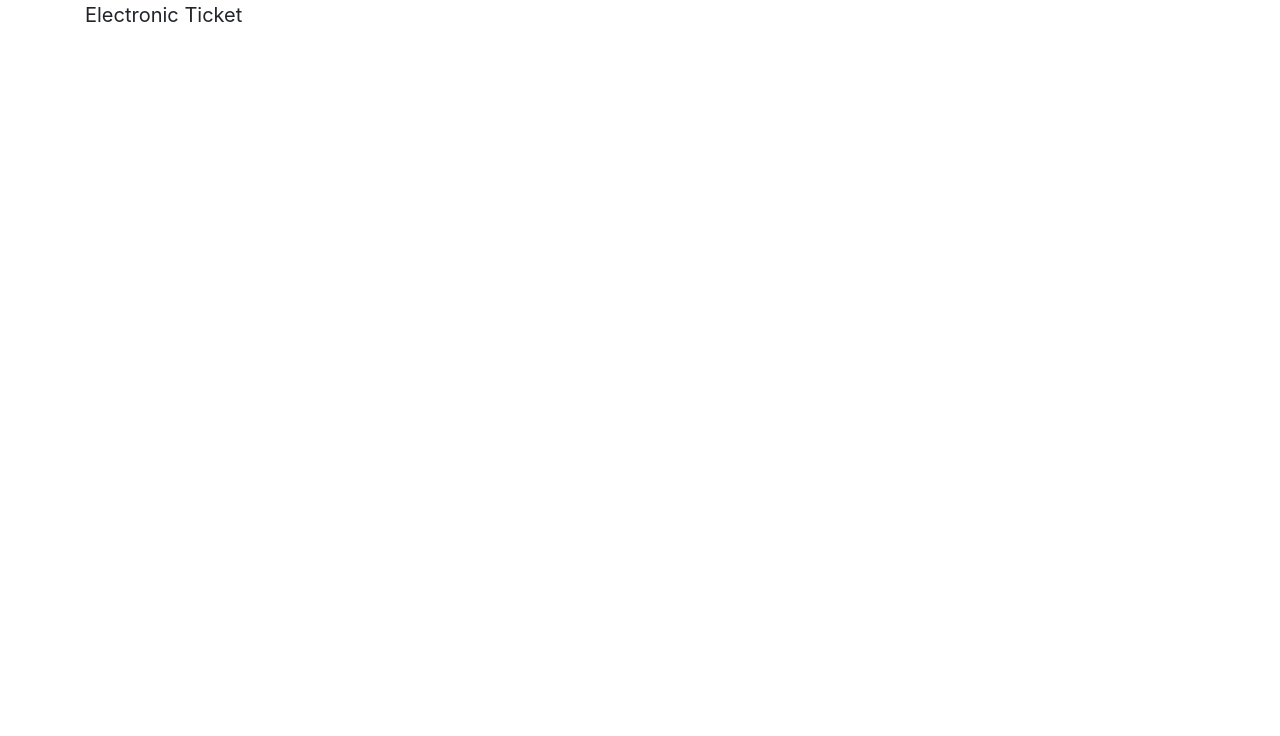
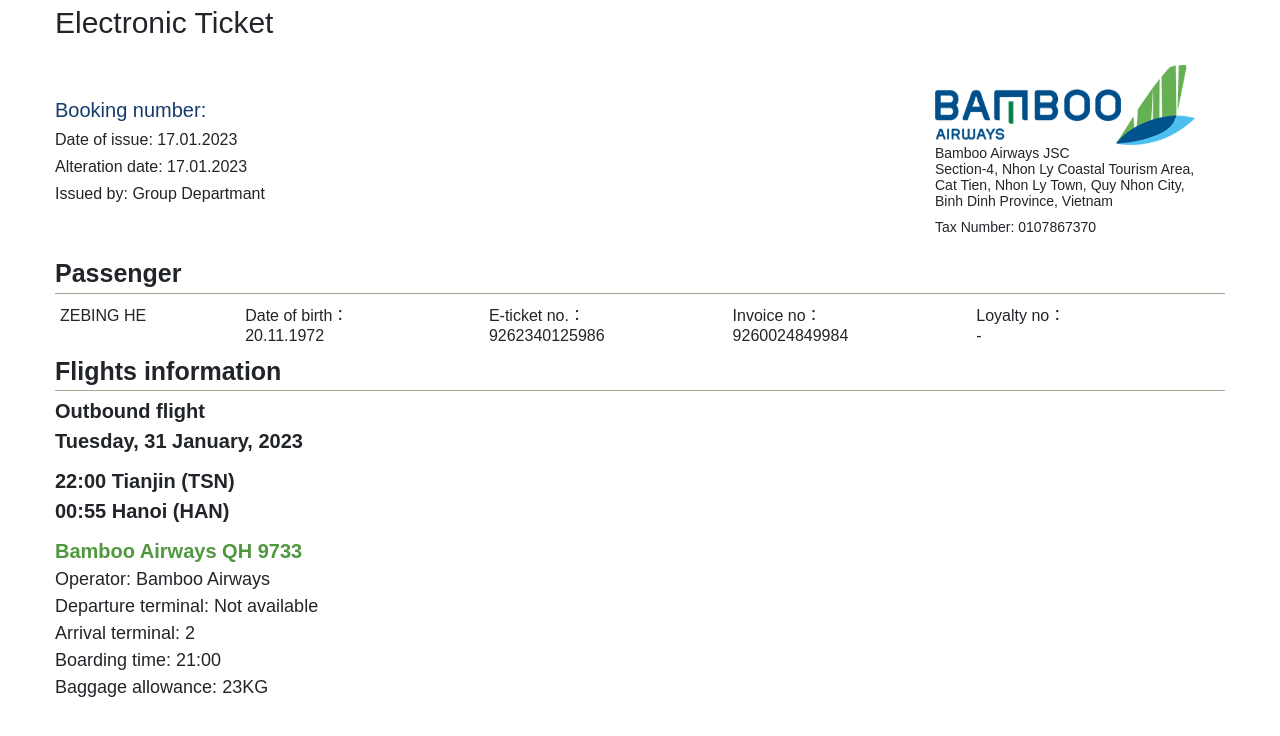
Before and after one commit to Derscription/2023-01-19-, a plain HTML site: page detail.html in a window 1280 px wide. Drawn offline with Linux system fonts and the light colour scheme.

Commit message:
结果也

```diff
--- a/css/detail.css
+++ b/css/detail.css
@@ -1,7 +1,235 @@
 .container {
-	width: 1200px;
+	max-width: 1200px;
 }
 
 .container .top .title {
-	font-size: 0.1563rem;
+	font-size: 8vw;
 }
+
+.container .detail {
+	display: flex;
+	justify-content: space-between;
+	align-items: center;
+	margin: 5.3333vw 0;
+}
+
+.container .detail .left {
+	width: 80vw;
+	max-width: 80vw;
+}
+
+.container .detail .left .number {
+	color: #153c6d;
+	font-size: 5.3333vw;
+}
+
+.container .detail .left .item {
+	font-size: 4.2667vw;
+	margin-top: 0.8vw;
+}
+
+.container .detail .right {
+	width: 80vw;
+	max-width: 80vw;
+}
+
+.container .detail .right .top img {
+	width: 69.3333vw;
+	height: 21.3333vw;
+}
+
+.container .detail .right .text {
+	font-size: 3.7333vw;
+	line-height: 4.2667vw;
+}
+
+.container .detail .right .text.last {
+	margin-top: 2.6667vw;
+}
+
+.container .table {
+	margin-bottom: 0;
+}
+
+.container .table .header {
+	font-size: 6.6667vw;
+	font-weight: bold;
+}
+
+.container .table .box {
+	display: flex;
+	flex-direction: column;
+	padding: 2.6667vw 1.3333vw 1.3333vw;
+	border: 0.2667vw solid #9ca993;
+	border-left: none;
+	border-right: none;
+	border-bottom: none;
+	font-size: 4.2667vw;
+}
+
+.container .table .box .name {
+	width: 100vw;
+	padding-bottom: 5.3333vw;
+}
+
+.container .table .box .time,
+.container .table .box .e-ticket,
+.container .table .box .invoice-no,
+.container .table .box .loyalty-no {
+	display: flex;
+	width: 100vw;
+	padding-bottom: 5.3333vw;
+}
+
+.container .table .nameBottom {
+	border-bottom: 0.2667vw solid #9ca993;
+	font-size: 6.6667vw;
+	font-weight: bold;
+}
+
+.container .info {
+	margin-top: 1.3333vw;
+	margin-bottom: 5.3333vw;
+}
+
+.container .info .bold {
+	font-size: 5.3333vw;
+	font-weight: bold;
+}
+
+.container .info .paddingBottom {
+	padding-bottom: 2.6667vw;
+}
+
+.container .info .green {
+	font-size: 5.3333vw;
+	font-weight: bold;
+	color: #50983f;
+}
+
+.container .info .content {
+	font-size: 4.8vw;
+}
+
+@media (min-width: 577px) {
+	.container {
+		width: auto;
+	}
+
+	.container .top .title {
+		font-size: 30px;
+	}
+
+	.container .detail {
+		display: flex;
+		justify-content: space-between;
+		align-items: center;
+		margin: 20px 0;
+	}
+
+	.container .detail .left {
+		padding: 0 0;
+	}
+
+	.container .detail .left .number {
+		color: #153c6d;
+		font-size: 20px;
+	}
+
+	.container .detail .left .item {
+		font-size: 16px;
+		margin-top: 3px;
+	}
+
+	.container .detail .right {
+		max-width: 290px;
+		width: 290px;
+		padding: 0 0;
+	}
+
+	.container .detail .right .top img {
+		width: 260px;
+		height: 80px;
+	}
+
+	.container .detail .right .text {
+		font-size: 14px;
+		line-height: 16px;
+	}
+
+	.container .detail .right .text.last {
+		margin-top: 10px;
+	}
+
+	.container .table {
+		margin-bottom: 0;
+	}
+
+	.container .table .header {
+		font-size: 25px;
+		font-weight: bold;
+	}
+
+	.container .table .box {
+		display: flex;
+		flex-direction: row;
+		justify-content: space-between;
+		padding: 10px 5px 5px;
+		border: 1px solid #9ca993;
+		border-left: none;
+		border-right: none;
+		border-bottom: none;
+		font-size: 16px;
+	}
+
+	.container .table .box .bottom {
+		position: absolute;
+		top: 20px;
+		height: 20px;
+	}
+
+	.container .table .box .name {
+		position: relative;
+		width: 190px;
+		padding-bottom: 20px;
+	}
+
+	.container .table .box .time,
+	.container .table .box .e-ticket,
+	.container .table .box .invoice-no,
+	.container .table .box .loyalty-no {
+		position: relative;
+		width: 250px;
+		padding-bottom: 20px;
+	}
+
+	.container .table .nameBottom {
+		border-bottom: 1px solid #9ca993;
+		font-size: 25px;
+		font-weight: bold;
+	}
+
+	.container .info {
+		margin-top: 5px;
+		margin-bottom: 20px;
+	}
+
+	.container .info .bold {
+		font-size: 20px;
+		font-weight: bold;
+	}
+
+	.container .info .paddingBottom {
+		padding-bottom: 10px;
+	}
+
+	.container .info .green {
+		font-size: 20px;
+		font-weight: bold;
+		color: #50983f;
+	}
+
+	.container .info .content {
+		font-size: 18px;
+	}
+}
--- a/css/index.css
+++ b/css/index.css
@@ -1,3 +1,4 @@
 body {
 	background-color: #ffffff;
+	font-family: "urw-din", Arial, sans-serif;
 }
--- a/detail.html
+++ b/detail.html
@@ -18,6 +18,70 @@
 			<div class="top">
 				<div class="title">Electronic Ticket</div>
 			</div>
+			<div class="detail row">
+				<div class="left col-12 col-sm-6 col-md-6 col-lg-6 col-xl-6">
+					<div class="number">
+						Booking number: <span class="hangban"></span>
+					</div>
+					<div class="item">Date of issue: 17.01.2023</div>
+					<div class="item">Alteration date: 17.01.2023</div>
+					<div class="item">Issued by: Group Departmant</div>
+				</div>
+
+				<div class="right col-12 col-sm-6 col-md-6 col-lg-6 col-xl-6">
+					<div class="top">
+						<img src="./img/logo.png" alt="" />
+					</div>
+					<div class="text">Bamboo Airways JSC</div>
+					<div class="text">Section-4, Nhon Ly Coastal Tourism Area,</div>
+					<div class="text">Cat Tien, Nhon Ly Town, Quy Nhon City,</div>
+					<div class="text">Binh Dinh Province, Vietnam</div>
+					<div class="text last">
+						Tax Number: <span class="number">0107867370</span>
+					</div>
+				</div>
+			</div>
+			<div class="table">
+				<div class="header">Passenger</div>
+				<div class="box">
+					<div class="name">ZEBING HE</div>
+					<div class="time">
+						<div class="top">Date of birth：</div>
+						<div class="bottom">20.11.1972</div>
+					</div>
+					<div class="e-ticket">
+						<div class="top">E-ticket no.：</div>
+						<div class="bottom">9262340125986</div>
+					</div>
+					<div class="invoice-no">
+						<div class="top">Invoice no：</div>
+						<div class="bottom">9260024849984</div>
+					</div>
+					<div class="loyalty-no">
+						<div class="top">Loyalty no：</div>
+						<div class="bottom">-</div>
+					</div>
+				</div>
+				<div class="nameBottom">Flights information</div>
+			</div>
+			<div class="info">
+				<div class="bold">Outbound flight</div>
+				<div class="bold paddingBottom">Tuesday, 31 January, 2023</div>
+				<div class="bold">22:00 Tianjin (TSN)</div>
+				<div class="bold paddingBottom">00:55 Hanoi (HAN)</div>
+				<div class="green">Bamboo Airways QH 9733</div>
+				<div class="content">Operator: <span>Bamboo Airways</span></div>
+				<div class="content">
+					Departure terminal: <span>Not available</span>
+				</div>
+				<div class="content">Arrival terminal: <span>2</span></div>
+				<div class="content">Boarding time: <span>21:00</span></div>
+				<div class="content">Baggage allowance: <span>23KG</span></div>
+			</div>
+
+			<div class="otherInfo">
+				<div class="header"></div>
+			</div>
 		</div>
 	</body>
 </html>
```
